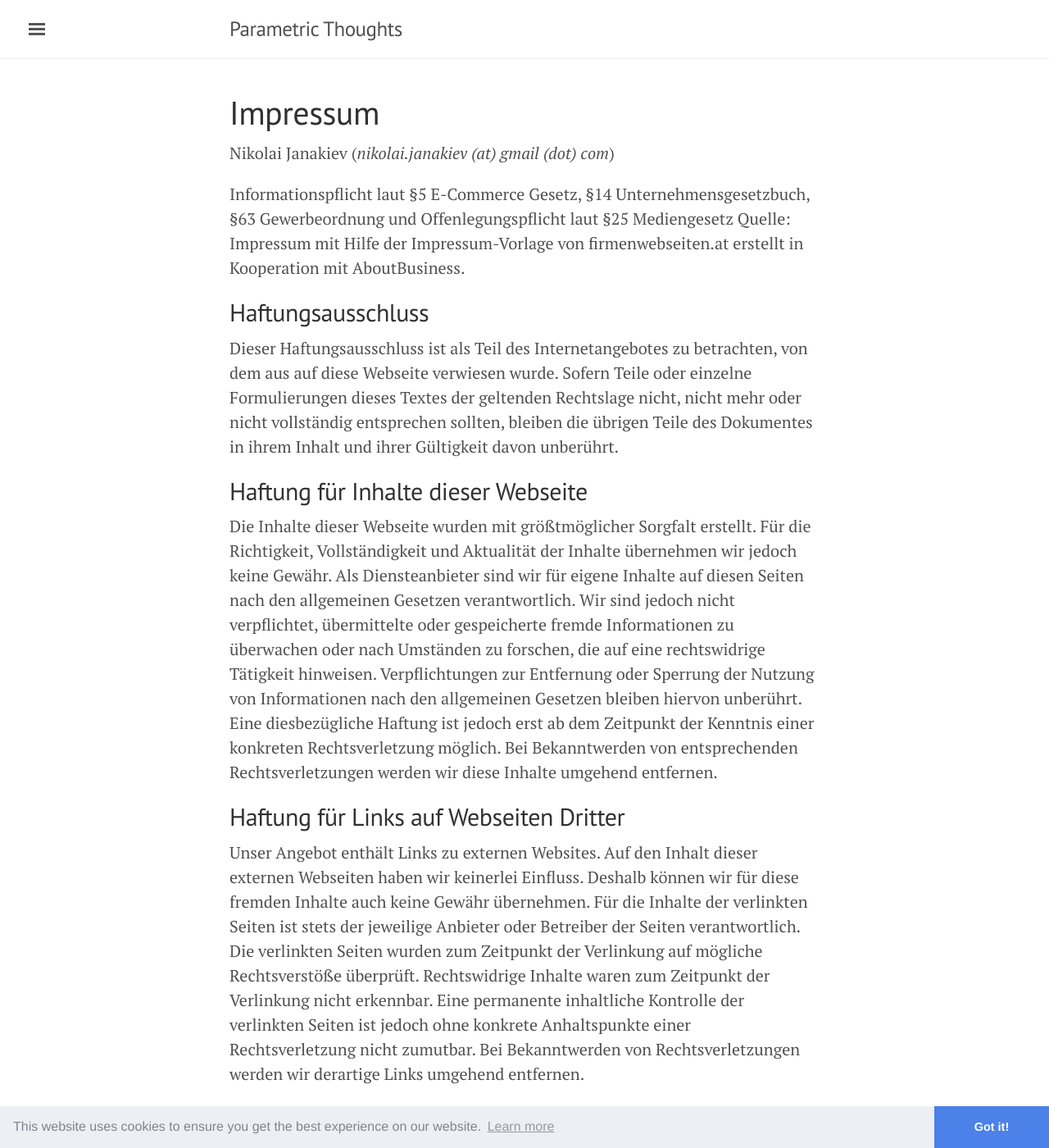
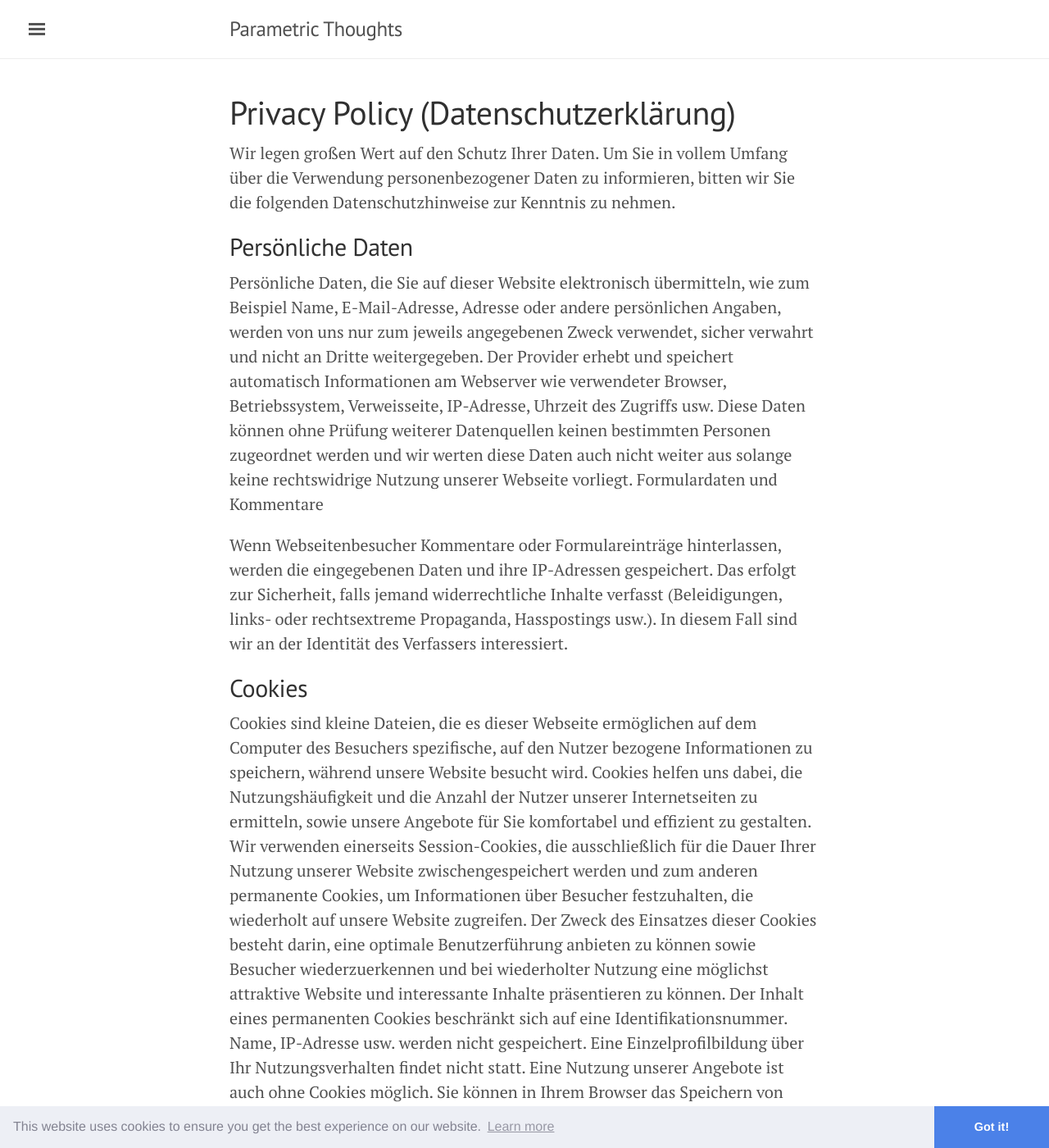
Before and after one commit to njanakiev/njanakiev.github.io, a Jekyll site: the page built from privacy-policy.md, in a window 1280 px wide and 1400 px high. Shown: the whole window at 82% size. Built offline with Jekyll 4.4.1, drawn with Linux system fonts in a browser that asks for light colours; some of the changed text lies outside the part shown.

Commit message:
Added Disqus

```diff
--- a/_includes/sidebar.html
+++ b/_includes/sidebar.html
@@ -22,7 +22,9 @@
     <a class="sidebar-nav-item" href="{{ site.githuburl }}">Github</a>
     <a class="sidebar-nav-item" href="{{ site.twitterurl }}">Twitter</a>
     <a class="sidebar-nav-item" href="{{ site.paramcookieurl }}">Parametric Cookie</a>
-    <a class="sidebar-nav-item" href="{{ site.baseurl }}/impressum">Impressum</a>
+    <span class="sidebar-nav-item"></span>
+    <a class="sidebar-nav-item" href="{{ site.baseurl }}/imprint">Imprint</a>
+    <a class="sidebar-nav-item" href="{{ site.baseurl }}/privacy-policy">Privacy Policy</a>
   </nav>
 
   <div class="sidebar-item">
--- a/impressum.md
+++ b/privacy-policy.md
@@ -1,30 +1,7 @@
 ---
 layout: page
-title: Impressum
+title: Privacy Policy (Datenschutzerklärung)
 ---
-
-Nikolai Janakiev (_nikolai.janakiev (at) gmail (dot) com_)
-
-Informationspflicht laut §5 E-Commerce Gesetz, §14 Unternehmensgesetzbuch, §63 Gewerbeordnung und Offenlegungspflicht laut §25 Mediengesetz
-Quelle: Impressum mit Hilfe der Impressum-Vorlage von firmenwebseiten.at erstellt in Kooperation mit AboutBusiness.
-
-## Haftungsausschluss
-
-Dieser Haftungsausschluss ist als Teil des Internetangebotes zu betrachten, von dem aus auf diese Webseite verwiesen wurde. Sofern Teile oder einzelne Formulierungen dieses Textes der geltenden Rechtslage nicht, nicht mehr oder nicht vollständig entsprechen sollten, bleiben die übrigen Teile des Dokumentes in ihrem Inhalt und ihrer Gültigkeit davon unberührt.
-
-## Haftung für Inhalte dieser Webseite
-
-Die Inhalte dieser Webseite wurden mit größtmöglicher Sorgfalt erstellt. Für die Richtigkeit, Vollständigkeit und Aktualität der Inhalte übernehmen wir jedoch keine Gewähr. Als Diensteanbieter sind wir für eigene Inhalte auf diesen Seiten nach den allgemeinen Gesetzen verantwortlich. Wir sind jedoch nicht verpflichtet, übermittelte oder gespeicherte fremde Informationen zu überwachen oder nach Umständen zu forschen, die auf eine rechtswidrige Tätigkeit hinweisen. Verpflichtungen zur Entfernung oder Sperrung der Nutzung von Informationen nach den allgemeinen Gesetzen bleiben hiervon unberührt. Eine diesbezügliche Haftung ist jedoch erst ab dem Zeitpunkt der Kenntnis einer konkreten Rechtsverletzung möglich. Bei Bekanntwerden von entsprechenden Rechtsverletzungen werden wir diese Inhalte umgehend entfernen.
-
-## Haftung für Links auf Webseiten Dritter
-
-Unser Angebot enthält Links zu externen Websites. Auf den Inhalt dieser externen Webseiten haben wir keinerlei Einfluss. Deshalb können wir für diese fremden Inhalte auch keine Gewähr übernehmen. Für die Inhalte der verlinkten Seiten ist stets der jeweilige Anbieter oder Betreiber der Seiten verantwortlich. Die verlinkten Seiten wurden zum Zeitpunkt der Verlinkung auf mögliche Rechtsverstöße überprüft. Rechtswidrige Inhalte waren zum Zeitpunkt der Verlinkung nicht erkennbar. Eine permanente inhaltliche Kontrolle der verlinkten Seiten ist jedoch ohne konkrete Anhaltspunkte einer Rechtsverletzung nicht zumutbar. Bei Bekanntwerden von Rechtsverletzungen werden wir derartige Links umgehend entfernen.
-
-## Urheberrecht
-
-Die Betreiber dieser Webseite sind bemüht, stets die Urheberrechte anderer zu beachten bzw. auf selbst erstellte sowie lizenzfreie Werke zurückzugreifen. Die durch die Seitenbetreiber erstellten Inhalte und Werke auf dieser Webseite unterliegen dem Urheberrecht. Beiträge Dritter sind als solche gekennzeichnet. Die Vervielfältigung, Bearbeitung, Verbreitung und jede Art der Verwertung außerhalb der Grenzen des Urheberrechtes bedürfen der schriftlichen Zustimmung des jeweiligen Autors bzw. Erstellers. Downloads und Kopien dieser Seite sind nur für den privaten, nicht kommerziellen Gebrauch gestattet.
-
-# Datenschutzerklärung
 
 Wir legen großen Wert auf den Schutz Ihrer Daten. Um Sie in vollem Umfang über die Verwendung personenbezogener Daten zu informieren, bitten wir Sie die folgenden Datenschutzhinweise zur Kenntnis zu nehmen.
 
@@ -48,6 +25,16 @@
 
 Sie können die Installation der Cookies durch eine entsprechende Einstellung Ihrer Browser Software verhindern; wir weisen Sie jedoch darauf hin, dass Sie in diesem Fall gegebenenfalls nicht sämtliche Funktionen dieser Website voll umfänglich nutzen können. Durch die Nutzung dieser Website erklären Sie sich mit der Bearbeitung der über Sie erhobenen Daten durch Google in der zuvor beschriebenen Art und Weise und zu dem zuvor benannten Zweck einverstanden. Weitere Informationen zur Datennutzung durch Google bei Ihrer Nutzung dieser Webseite erhalten Sie hier.
 
+## DISQUS-Kommentarfunktion
+
+Wir setzen auf Grundlage unserer berechtigten Interessen an einer effizienten, sicheren und nutzerfreundlichen Kommentarverwaltung gem. Art. 6 Abs. 1 lit. f. DSGVO den Kommentardienst DISQUS, angeboten von der DISQUS, Inc., 301 Howard St, Floor 3 San Francisco, California- 94105, USA, ein. DISQUS ist unter dem Privacy-Shield-Abkommen zertifiziert und bietet hierdurch eine Garantie, das europäische Datenschutzrecht einzuhalten: [https://www.privacyshield.gov/participant?id=a2zt0000000TRkEAAW&status=Active](https://www.privacyshield.gov/participant?id=a2zt0000000TRkEAAW&status=Active).
+
+Zur Nutzung der DISQUS Kommentarfunktion können Nutzer sich über ein eigenes DISQUS-Nutzer-Konto oder einen bestehende Social-Media-Konten (z.B. OpenID, Facebook, Twitter oder Google) anmelden. Hierbei werden die Anmeldedaten der Nutzer durch DISQS von den Plattformen bezogen. Es ist ebenfalls möglich, die DISQUS-Kommentarfunktion als Gast, ohne Erstellung oder Verwendung Nutzerkontos bei DISQUS oder einem der angegebenen Social-Media-Anbieter, zu nutzen.
+
+Wir betten lediglich DISQUS mit seinen Funktionen in unsere Website ein, wobei wir auf die Kommentare der Nutzer Einfluss nehmen können. Die Nutzer treten jedoch in eine unmittelbare Vertragsbeziehung mit DISQUS, in deren Rahmen DISQS die Kommentare der Nutzer verarbeitet und ein Ansprechpartner für etwaige Löschung der Daten der Nutzer ist. Wir verweisen hierbei auf die Datenschutzerklärung von DISQUS: [https://help.disqus.com/terms-and-policies/disqus-privacy-policy](https://help.disqus.com/terms-and-policies/disqus-privacy-policy) und weisen die Nutzer ebenfalls darauf hin, dass sie davon ausgehen können, dass DISQUS neben dem Kommentarinhalt auch deren IP-Adresse und den Zeitpunkt des Kommentars speichert sowie Cookies auf den Rechnern der Nutzer speichert und zur Darstellung von Werbung nutzen kann. Nutzer können jedoch der Verarbeitung ihrer Daten zwecks Darstellung von Anzeigen widersprechen: [https://disqus.com/data-sharing-settings](https://disqus.com/data-sharing-settings).
+
 ## Auskunftsrecht
 
 Sie haben jederzeit das Recht auf Auskunft über die bezüglich Ihrer Person gespeicherten Daten, deren Herkunft und Empfänger sowie den Zweck der Speicherung.
+
+Quelle: [WKO](https://www.wko.at/)
```
Also changed, not shown: _layouts/post.html (+22 -0 lines), imprint.md (added, +26 -0 lines).
